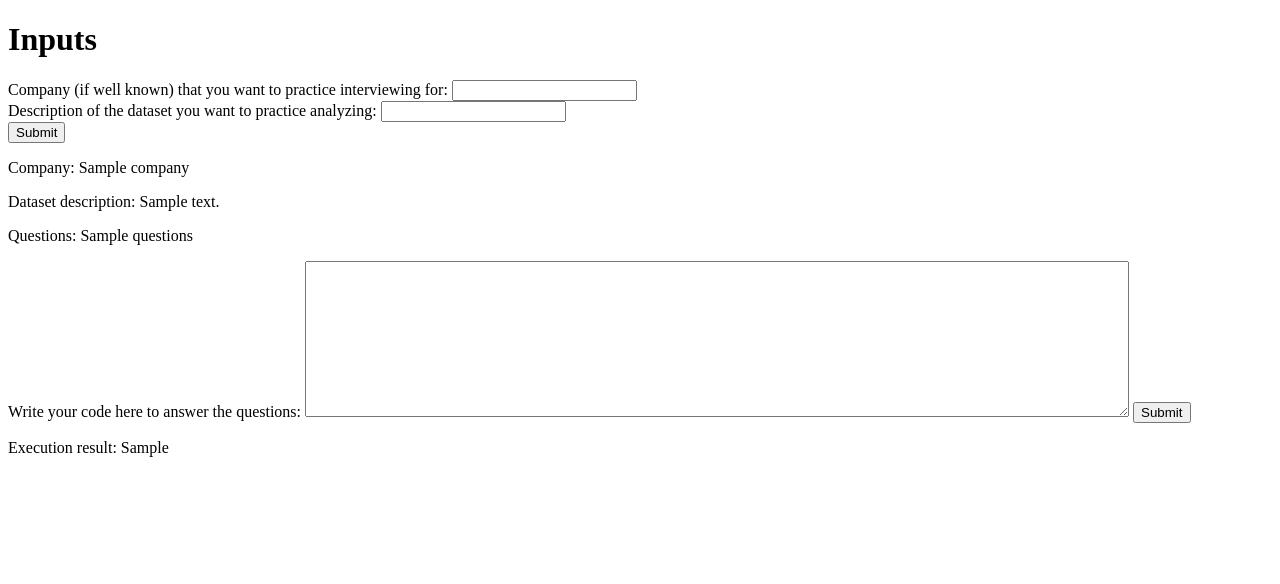
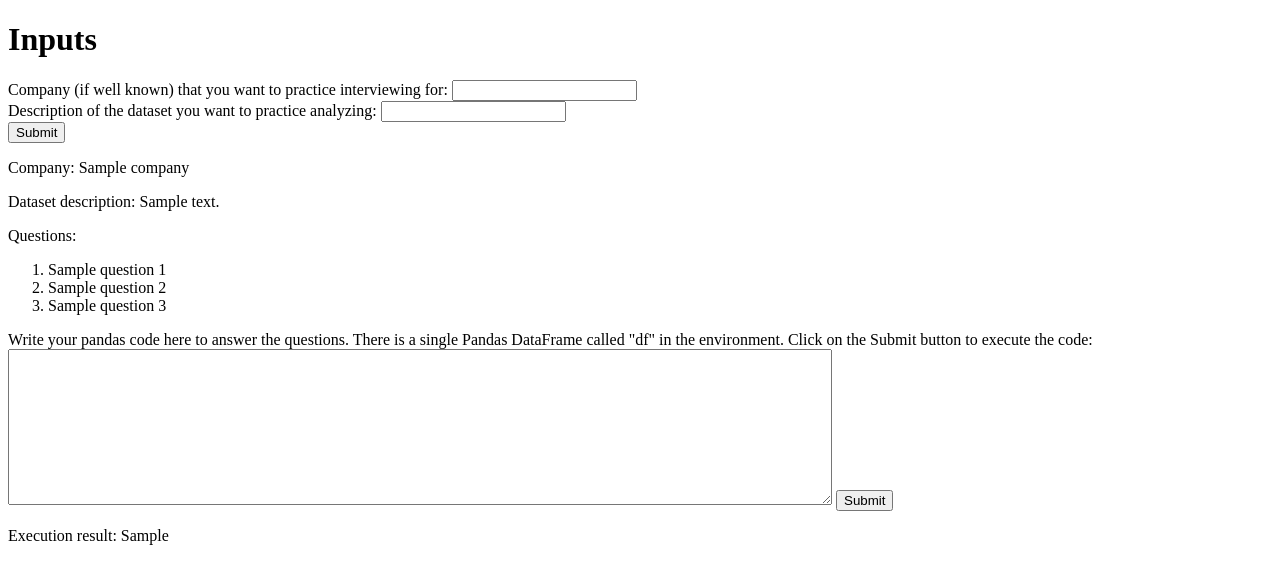
Before and after one commit to mathewnxwang/data_analysis_interview_tool, a Flask app: template templates/index.html in a window 1280 px wide. Shown: the top 584 px of the page. Run offline with Flask 3, Linux system fonts and the light colour scheme; the template is opened without the code that fills it: most values are stand-ins (such as "Sample title", 1, 10 or a date in 2020).

Commit message:
added mock data option; abstracted interview questions

```diff
--- a/app.py
+++ b/app.py
@@ -3,6 +3,7 @@ from flask import Flask, request, render_template, session
 
 from code_executor import CodeExecutor
 from data_generation_service import GenerationService
+from data_generator_resource import InterviewQuestions
 
 app = Flask(__name__)
 app.secret_key = '1234'
@@ -17,19 +18,25 @@ def greet():
     description = request.form['description']
 
     generation_service = GenerationService()
-    dataset: pd.DataFrame = generation_service.generate_interview_data(company, description)
-    questions: list[str] = generation_service.generate_interview_questions(dataset)
+    dataset: pd.DataFrame = generation_service.generate_interview_data(
+        company=company, description=description, mock_data=True
+    )
+    questions: InterviewQuestions = generation_service.generate_interview_questions(dataset)
 
     session['company'] = company
     session['description'] = description
     session['dataset'] = dataset
-    session['questions'] = questions
+    session['question_1'] = questions.question_1
+    session['question_2'] = questions.question_2
+    session['question_3'] = questions.question_3
 
     return render_template(
         'index.html',
         company=company,
         description=description,
-        questions=questions
+        question_1=questions.question_1,
+        question_2=questions.question_2,
+        question_3=questions.question_3
     )
 
 @app.route('/submit_code', methods=['POST'])
--- /dev/null
+++ b/data_generator_resource.py
@@ -0,0 +1,6 @@
+from pydantic import BaseModel
+
+class InterviewQuestions(BaseModel):
+    question_1: str
+    question_2: str
+    question_3: str
--- a/pyproject.toml
+++ b/pyproject.toml
@@ -11,6 +11,7 @@ python-dotenv = "^1.0.1"
 openai = "^1.35.13"
 pandas = "^2.2.2"
 flask = "^3.0.3"
+pydantic = "^2.8.2"
 
 
 [build-system]
--- a/templates/index.html
+++ b/templates/index.html
@@ -21,16 +21,21 @@
         <button type="submit">Submit</button>
     </form>
 
-    {% if company and description and questions %}
+    {% if company and description and question_1 and question_2 and question_3 %}
 
     <div id="data_response">
         <p>Company: {{ company }}</p>
         <p>Dataset description: {{ description }}</p>
-        <p>Questions: {{ questions }}</p>
+        <p>Questions:</p>
+        <ol>
+            <li>{{ question_1 }}</li>
+            <li>{{ question_2 }}</li>
+            <li>{{ question_3 }}</li>
+        </ol>
     </div>
 
     <form action="/submit_code" method="post">
-        <label for="input_code">Write your code here to answer the questions:</label>
+        <label for="input_code">Write your pandas code here to answer the questions. There is a single Pandas DataFrame called "df" in the environment. Click on the Submit button to execute the code:</label>
         <textarea id="input_code" name="input_code" rows="10" cols="100" required></textarea>
         <button type="submit">Submit</button>
     </form>
```
Also changed, not shown: data_generation_service.py (+28 -10 lines), 1 other file.
